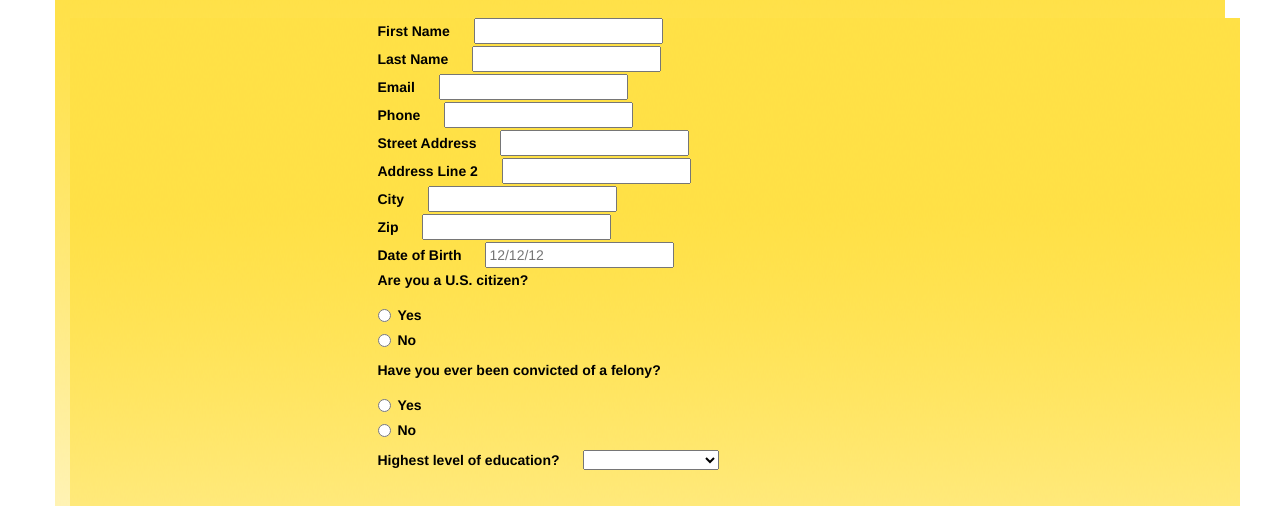
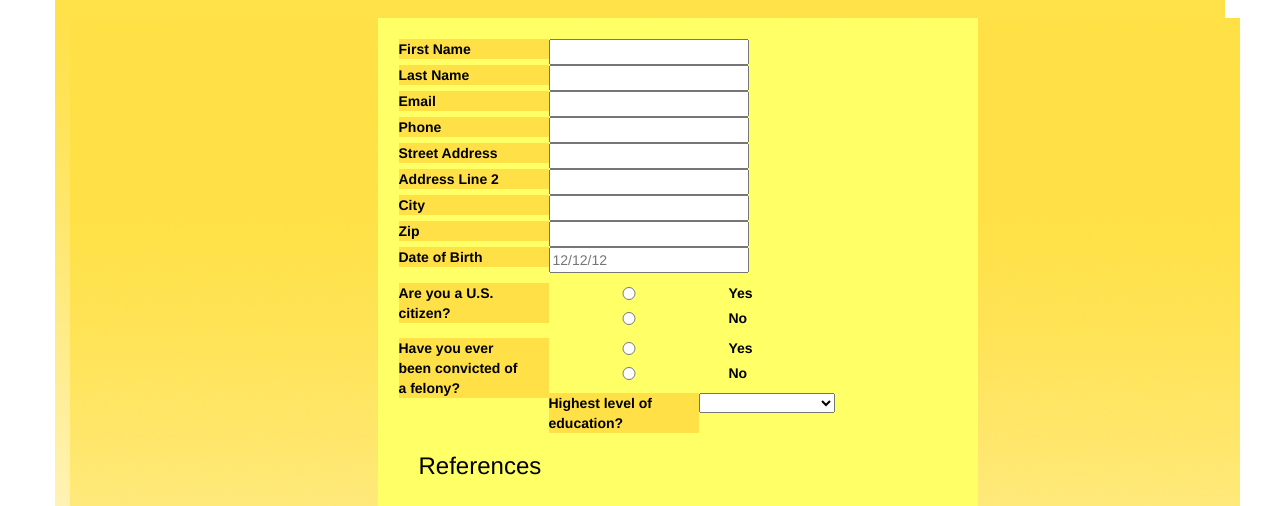
Before and after one commit to recked/tenders, a plain HTML site: page apply.html in a window 1280 px wide. Shown: the part 215-721 px from the top of the page. Drawn offline with Linux system fonts and the light colour scheme; a script that the page names is missing.

Commit message:
updated form styles on apply.html

```diff
--- a/css/style.css
+++ b/css/style.css
@@ -67,6 +67,28 @@ ul li.active a{
 h3,p
 {
 	padding:20px;
+}
+
+fieldset
+{
+	border: solid 1px #ff6;
+	padding:20px;
+	width: 600px;
+	background-color:#FF6;
+}
+
+label.control-label
+{
+	text-align:left;
+	width:150px;
+	float:left;
+	font-weight:bold;
+	background:#ffe046;
+}
+
+input
+{
+	width:200px;
 }
 
 .carousel-caption
```
